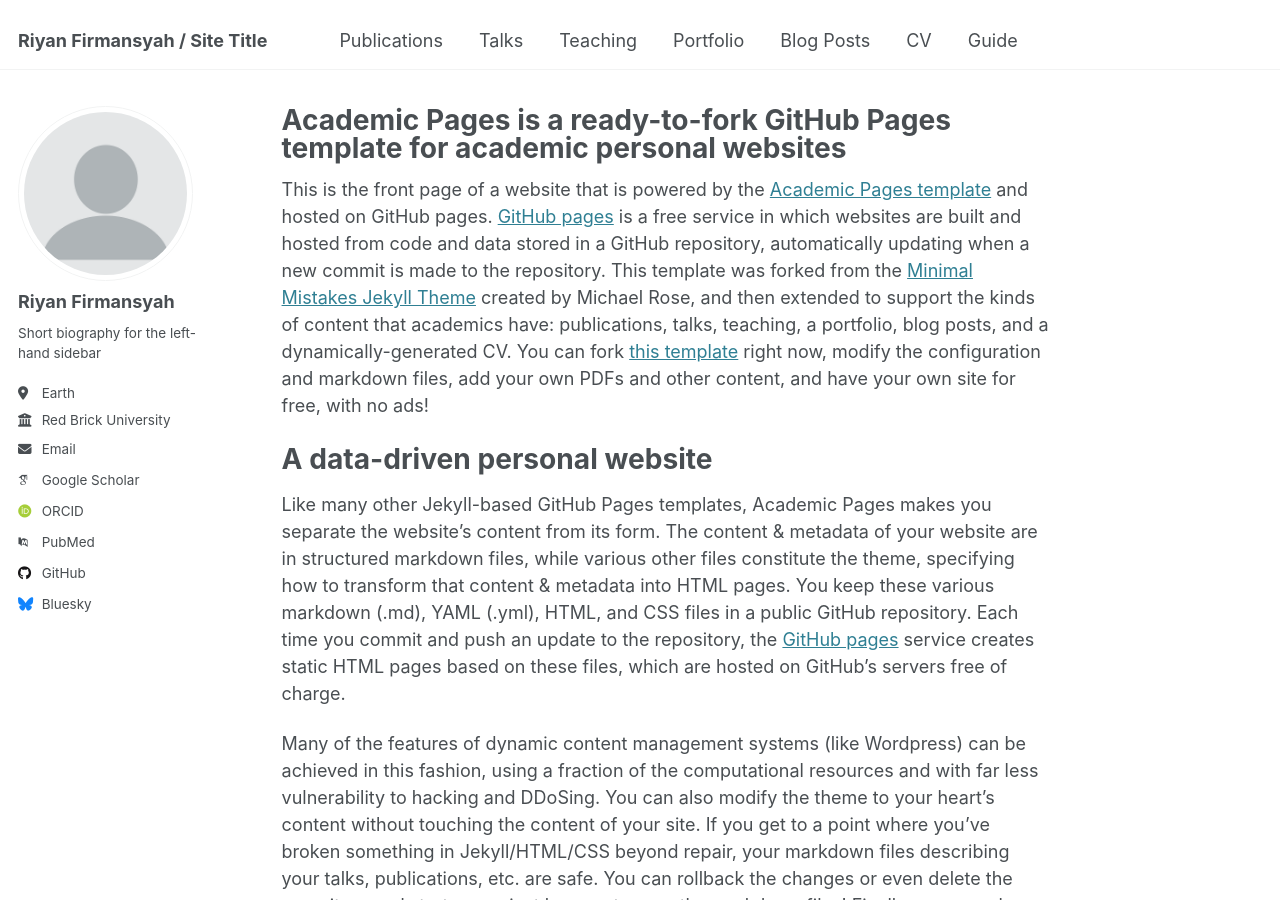
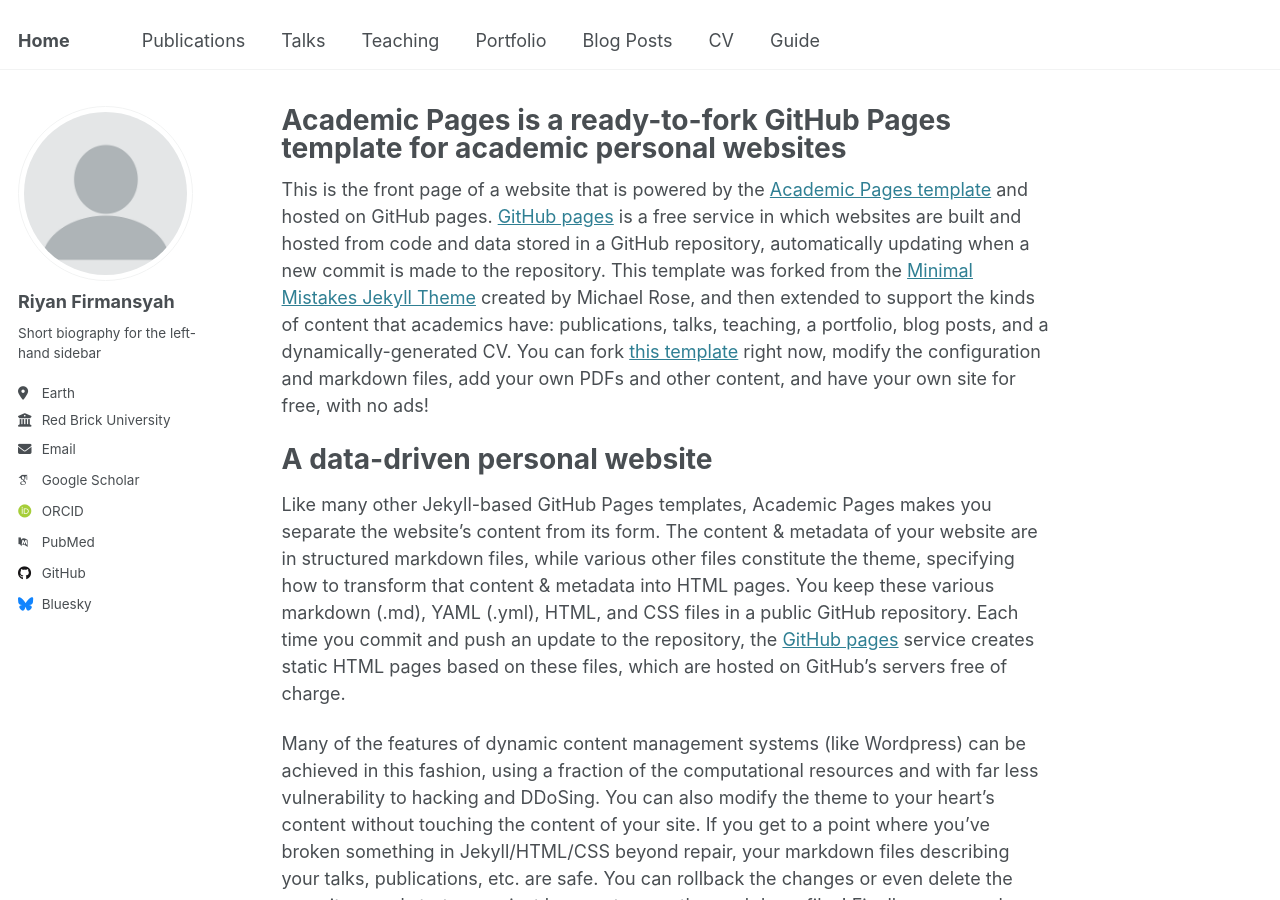
Before and after one commit to Arryanfr/arryanfr.github.io, a Jekyll site: the page built from _pages/about.md, in a window 1280 px wide and 900 px high. Built offline with Jekyll 4.4.1, drawn with Linux system fonts in a browser that asks for light colours; some web fonts are replaced.

Commit message:
Update _config.yml

```diff
--- a/_config.yml
+++ b/_config.yml
@@ -9,10 +9,10 @@
 # Basic Site Settings
 locale                   : "en-US"
 site_theme               : "default"
-title                    : "Riyan Firmansyah / Site Title"
+title                    : "Home"
 title_separator          : "-"
 name                     : &name "Riyan Firmansyah"
-description              : &description "personal description"
+description              : &description "BS. in Mechanical Engineering"
 url                      : https://academicpages.github.io # the base hostname & protocol for your site e.g. "https://[your GitHub username].github.io"
 baseurl                  : "" # the subpath of your site, e.g. "/blog"
 repository               : "academicpages/academicpages.github.io"
```
